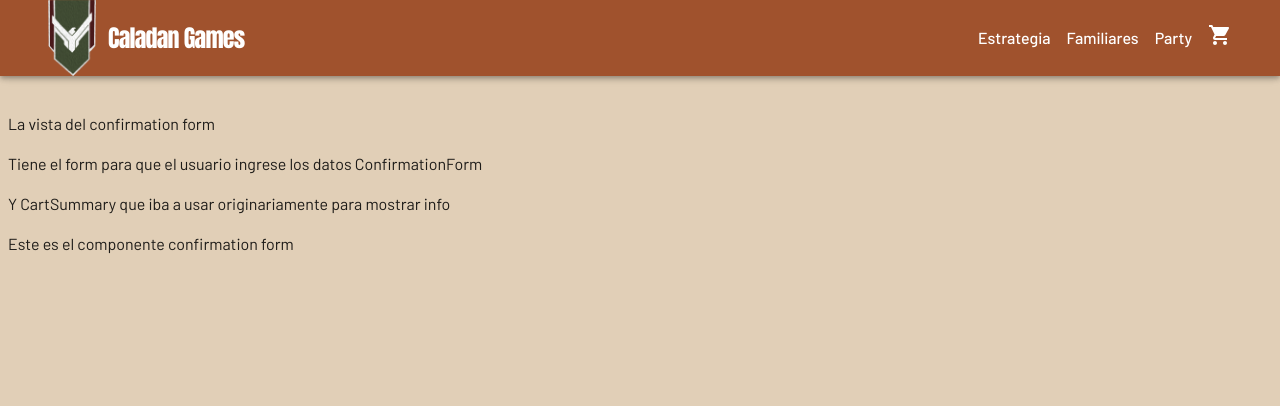
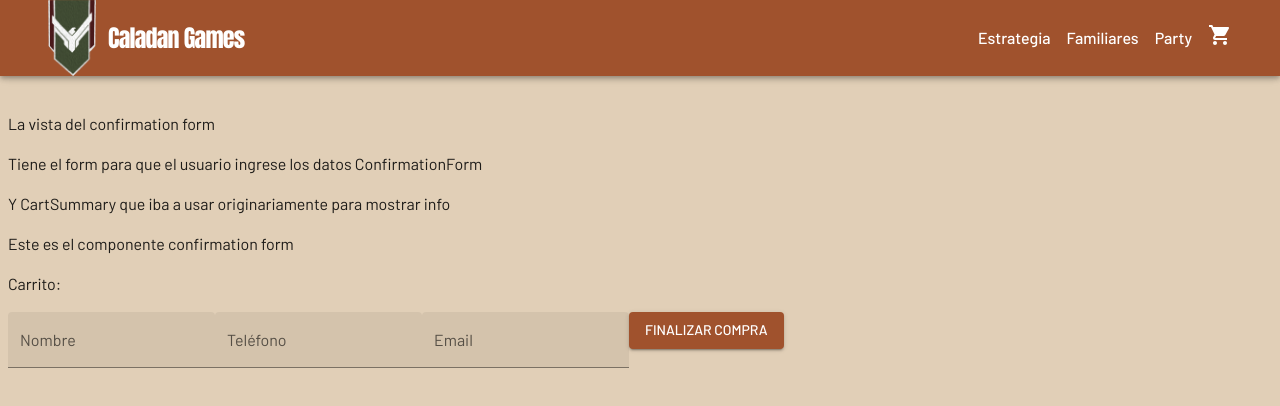
Before and after one commit to pazspera/curso-react-coderhouse, a React (Vite) app: page /confirmation in a window 1280 px wide. Shown: the top 406 px of the page. Built offline with nearby package versions, Linux system fonts and the light colour scheme; a web font is replaced by a local one.

Commit message:
Notas clase 14 firebase y checkout

```diff
--- a/src/App.jsx
+++ b/src/App.jsx
@@ -11,7 +11,7 @@ import CartView from "./components/CartView/CartView";
 import { ThemeProvider, CssBaseline } from "@mui/material";
 import theme from "./theme/theme";
 import ScrollToTop from "./components/ScrollToTop/ScrollToTop";
-import ConfirmationFormView from "./components/ConfirmationFormView/ConfirmationFormView";
+import CheckoutView from "./components/CheckoutView/CheckoutView";
 
 function App() {
 	const greeting = "Hola Mundo";
@@ -30,7 +30,7 @@ function App() {
               <Route path="/category/:categoryId" element={<ItemListContainer />}></Route>
               <Route path="/item/:id" element={<ItemDetailContainer />}></Route>
               <Route path="/events" element={<InputSinVocales />}></Route>
-              <Route path="/confirmation" element={<ConfirmationFormView/>}></Route>
+              <Route path="/confirmation" element={<CheckoutView/>}></Route>
               <Route path="*" element={<h1>404 Not Found</h1>}></Route>
             </Routes>
           </BrowserRouter>
--- /dev/null
+++ b/src/components/CheckoutForm/CheckoutForm.jsx
@@ -0,0 +1,80 @@
+import { useState, useContext } from "react";
+import { TextField, Button } from "@mui/material";
+import { addDoc, collection } from "firebase/firestore";
+import { db } from "../../firebase/client";
+import { CartContext } from "../../context/CartContext";
+
+export default function ConfirmationForm() {
+  const [buyer, setBuyer] = useState({ name: '', phone: '', email: ''});
+  const { cartList, totalInCart } = useContext(CartContext);
+  console.log(cartList);
+
+  const onChangeName = (name) => {
+    setBuyer({ ...buyer, name });
+    console.log({ ...buyer, name });
+  }
+
+  const onChangePhone = (phone) => {
+    setBuyer({ ...buyer, phone });
+    console.log({ ...buyer, phone });
+  }
+
+  const onChangeEmail = (email) => {
+    setBuyer({ ...buyer, email });
+    console.log({ ...buyer, email });
+  }
+
+  const createOrder = ()=> {
+    const order = {
+      buyer,
+      items: cartList.map((product) => ({ id: product.id, title: product.title, quantity: product.amount, price: product.price })),
+      total: totalInCart,
+    }
+    console.log(order);
+
+    const orderCollection = collection(db, "orders");
+    addDoc(orderCollection, order).then(({id})=> console.log(id));
+    // guardar el id de la operación para mostrar al usuario
+  }
+
+  return (
+    <>
+      <p>Este es el componente confirmation form</p>
+      <p>Carrito:</p>
+      {cartList.map((product) => (
+        <div key={product.id}>
+          <p>{product.title}</p>
+          <p>Cantidad: {product.amount}</p>
+          <p>Total: {product.price * product.amount}</p>
+        </div>
+      ))}
+      <form>
+        <TextField
+          label="Nombre"
+          variant="filled"
+          type="text"
+          onChange={(e)=> onChangeName(e.target.value)}
+        />
+        <TextField
+          label="Teléfono"
+          variant="filled"
+          type="tel"
+          onChange={(e)=> onChangePhone(e.target.value)}
+        />
+        <TextField
+          label="Email"
+          variant="filled"
+          type="email"
+          onChange={(e)=> onChangeEmail(e.target.value)}
+        />
+
+        <Button
+          variant="contained"
+          onClick={()=> createOrder()}
+        >
+          Finalizar compra
+        </Button>
+      </form>
+    </>
+  )
+}
--- a/src/components/ConfirmationFormView/ConfirmationFormView.jsx
+++ b/src/components/CheckoutView/CheckoutView.jsx
@@ -1,4 +1,4 @@
-import ConfirmationForm from "../ConfirmationForm/ConfirmationForm";
+import CheckoutForm from "../CheckoutForm/CheckoutForm";
 import { Toolbar } from "@mui/material";
 
 export default function ConfirmationFormView() {
@@ -10,7 +10,7 @@ export default function ConfirmationFormView() {
       <p>La vista del confirmation form</p>
       <p>Tiene el form para que el usuario ingrese los datos ConfirmationForm</p>
       <p>Y CartSummary que iba a usar originariamente para mostrar info</p>
-      <ConfirmationForm></ConfirmationForm>
+      <CheckoutForm></CheckoutForm>
     </>
   )
 }
--- a/src/components/ConfirmationForm/ConfirmationForm.jsx
+++ /dev/null
@@ -1,17 +0,0 @@
-import { useState } from "react";
-
-export default function ConfirmationForm() {
-  const [buyer, setBuyer] = useState({ name: '', phone: '', email: ''});
-
-  const onChangeName = () => {}
-
-
-  return (
-    <>
-      <p>Este es el componente confirmation form</p>
-      <form>
-
-      </form>
-    </>
-  )
-}
```
